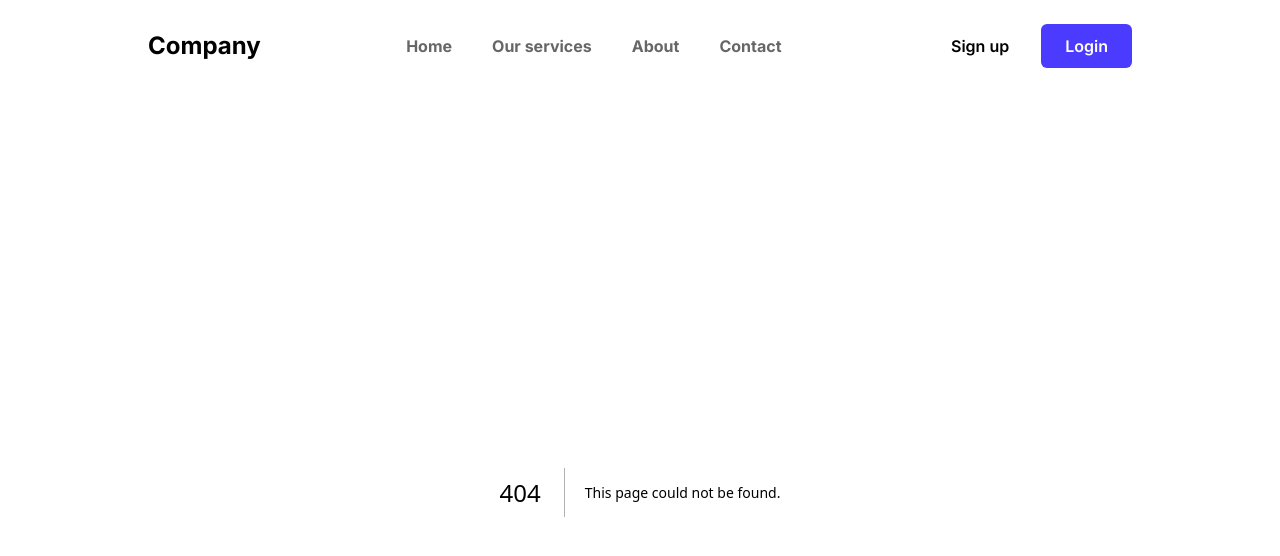
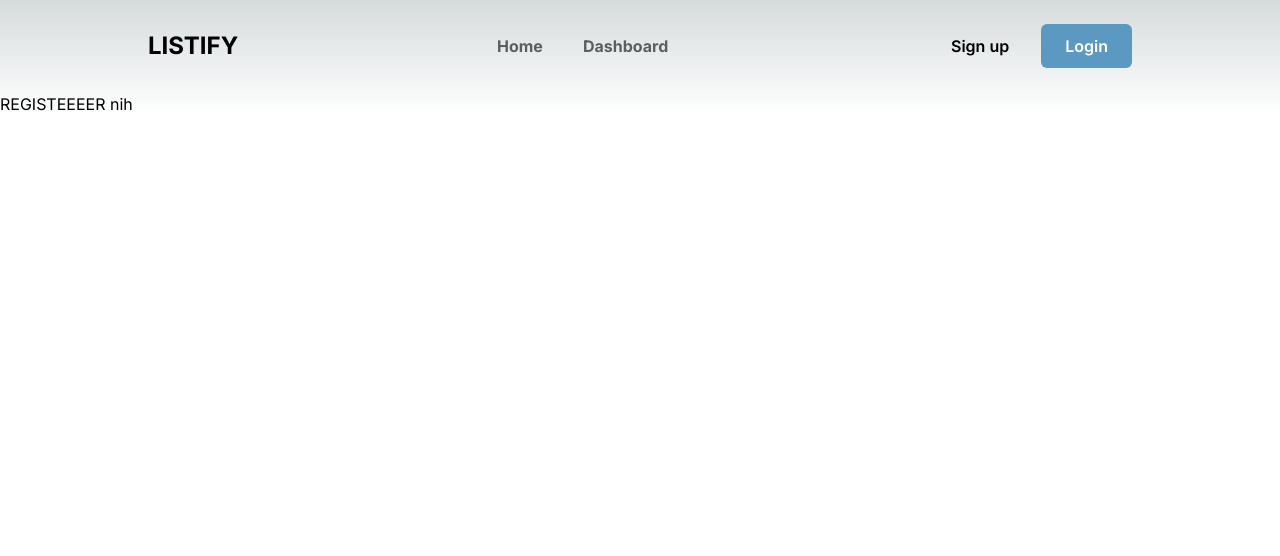
Before and after one commit to tanyaardhia/frontend_ADW, a Next.js app in the folder client/: page /register in a window 1280 px wide. Before the commit this address had no page. Shown: the top 556 px of the page. Built offline with nearby package versions, Linux system fonts and the light colour scheme.

Commit message:
feat: navbar

```diff
--- /dev/null
+++ b/client/src/app/dashboard/page.js
@@ -0,0 +1,7 @@
+export default function Dashboard() {
+    return (
+      <div>
+        <p>Dashboard yaaaaaa</p>
+      </div>
+    );
+  }
--- /dev/null
+++ b/client/src/app/register/page.js
@@ -0,0 +1,7 @@
+export default function Register() {
+    return (
+      <div>
+        <p>REGISTEEEER nih</p>
+      </div>
+    );
+  }
--- a/client/src/components/navbar.js
+++ b/client/src/components/navbar.js
@@ -1,62 +1,95 @@
+"use client";
+import Link from "next/link";
+import { useState } from "react";
+
 export default function Navbar() {
+  const [isOpen, setIsOpen] = useState(false);
+
+  const toggleMenu = () => {
+    setIsOpen(!isOpen);
+  };
+
   return (
     <>
-      <div class="top-0 py-1 lg:py-2 w-full bg-transparent lg:relative z-50 dark:bg-gray-900">
-        <nav class="z-10 sticky top-0 left-0 right-0 max-w-4xl xl:max-w-5xl mx-auto px-5 py-2.5 lg:border-none lg:py-4">
-          <div class="flex items-center justify-between">
+      <div className="top-0 py-1 lg:py-2 w-full bg-transparent lg:relative z-50 dark:bg-gray-900 bg-[#E2DAD6]">
+        <nav className="z-10 sticky top-0 left-0 right-0 max-w-4xl xl:max-w-5xl mx-auto px-5 py-2.5 lg:border-none lg:py-4">
+          <div className="flex items-center justify-between">
             <button>
-              <div class="flex items-center space-x-2">
-                <h2 class="text-black dark:text-white font-bold text-2xl">
-                  Company
+              <div className="flex items-center space-x-2">
+                <h2 className="text-black uppercase dark:text-white font-bold text-2xl">
+                  <Link href="/">Listify</Link>
                 </h2>
               </div>
             </button>
-            <div class="hidden lg:block">
-              <ul class="flex space-x-10 text-base font-bold text-black/60 dark:text-white">
-                <li class="hover:underline hover:underline-offset-4 hover:w-fit transition-all duration-100 ease-linear">
-                  <a href="#">Home</a>
+
+            <div className="hidden lg:block">
+              <ul className="flex space-x-10 text-base font-bold text-black/60 dark:text-white">
+                <li className="hover:underline hover:underline-offset-4 hover:w-fit transition-all duration-100 ease-linear">
+                  <Link href="/">Home</Link>
                 </li>
-                <li class="hover:underline hover:underline-offset-4 hover:w-fit transition-all duration-100 ease-linear">
-                  <a href="#">Our services</a>
-                </li>
-                <li class="hover:underline hover:underline-offset-4 hover:w-fit transition-all duration-100 ease-linear">
-                  <a href="#">About</a>
-                </li>
-                <li class="hover:underline hover:underline-offset-4 hover:w-fit transition-all duration-100 ease-linear">
-                  <a href="#">Contact</a>
+                <li className="hover:underline hover:underline-offset-4 hover:w-fit transition-all duration-100 ease-linear">
+                  <Link href="/dashboard">Dashboard</Link>
                 </li>
               </ul>
             </div>
-            <div class="hidden lg:flex lg:items-center gap-x-2">
-              <button class="flex items-center text-black dark:text-white justify-center px-6 py-2.5 font-semibold">
-                Sign up
+
+            <div className="hidden lg:flex lg:items-center gap-x-2">
+              <button className="flex items-center text-black dark:text-white justify-center px-6 py-2.5 font-semibold hover:text-[#1A4870]">
+                <Link href="/register">Sign up</Link>
               </button>
-              <button class="flex items-center justify-center rounded-md bg-[#4A3BFF] text-white px-6 py-2.5 font-semibold hover:shadow-lg hover:drop-shadow transition duration-200">
-                Login
+              <button className="flex items-center justify-center rounded-md bg-[#5B99C2] text-white px-6 py-2.5 font-semibold hover:shadow-lg hover:drop-shadow transition duration-200">
+                <Link href="/login">Login</Link>
               </button>
             </div>
-            <div class="flex items-center justify-center lg:hidden">
-              <button class="focus:outline-none text-slate-200 dark:text-white">
+
+            <div className="flex items-center justify-center lg:hidden">
+              <button
+                className="focus:outline-none text-slate-200 dark:text-white"
+                onClick={toggleMenu}
+              >
                 <svg
                   stroke="currentColor"
                   fill="currentColor"
-                  stroke-width="0"
+                  strokeWidth="0"
                   viewBox="0 0 20 20"
                   aria-hidden="true"
-                  class="text-2xl text-slate-800 dark:text-white focus:outline-none active:scale-110 active:text-red-500"
+                  className="text-2xl text-slate-800 dark:text-white focus:outline-none active:scale-110 active:text-red-500"
                   height="1em"
                   width="1em"
                   xmlns="http://www.w3.org/2000/svg"
                 >
                   <path
-                    fill-rule="evenodd"
+                    fillRule="evenodd"
                     d="M3 5a1 1 0 011-1h12a1 1 0 110 2H4a1 1 0 01-1-1zM3 10a1 1 0 011-1h12a1 1 0 110 2H4a1 1 0 01-1-1zM9 15a1 1 0 011-1h6a1 1 0 110 2h-6a1 1 0 01-1-1z"
-                    clip-rule="evenodd"
+                    clipRule="evenodd"
                   ></path>
                 </svg>
               </button>
             </div>
           </div>
+
+          {isOpen && (
+            <div className="lg:hidden mt-2">
+              <ul className="flex flex-col space-y-2 text-base font-bold text-black/60 dark:text-white">
+                <li className="hover:underline hover:underline-offset-4 hover:w-fit transition-all duration-100 ease-linear">
+                  <Link href="/">Home</Link>
+                </li>
+                <li className="hover:underline hover:underline-offset-4 hover:w-fit transition-all duration-100 ease-linear">
+                  <Link href="/dashboard">Dashboard</Link>
+                </li>
+                <li className="pt-4">
+                  <button className="block w-full text-left rounded-md bg-[#F5EDED] text-black px-6 py-2.5 font-semibold hover:shadow-lg hover:drop-shadow transition duration-200">
+                    <Link href="/register">Sign up</Link>
+                  </button>
+                </li>
+                <li>
+                  <button className="block w-full text-left rounded-md bg-[#5B99C2] text-white px-6 py-2.5 font-semibold hover:shadow-lg hover:drop-shadow transition duration-200">
+                    <Link href="/login">Login</Link>
+                  </button>
+                </li>
+              </ul>
+            </div>
+          )}
         </nav>
       </div>
     </>
```
